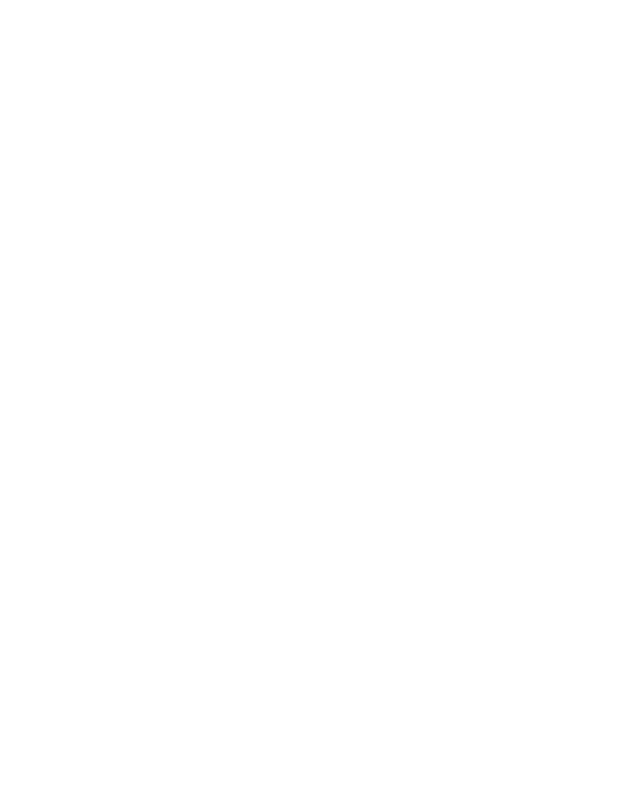
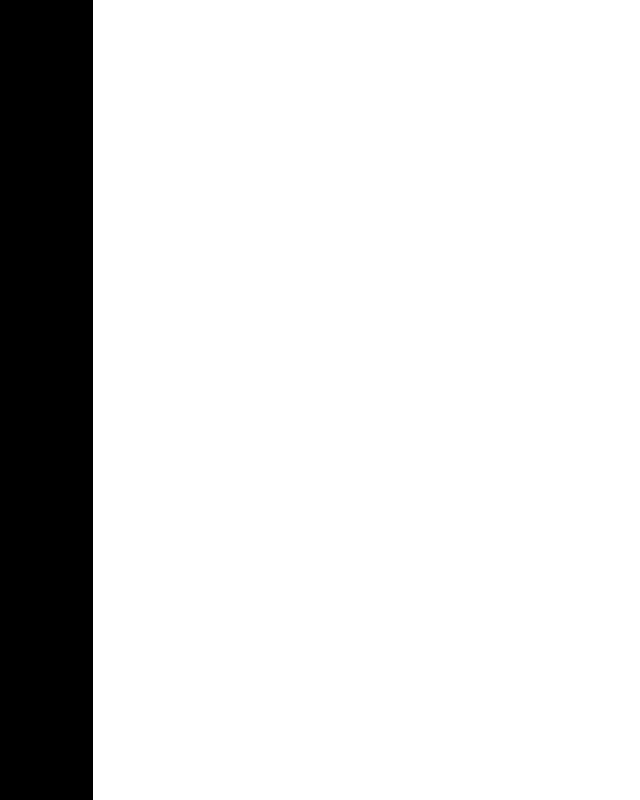
Before and after one commit to Bukaj03/bukaj03.github.portfolio, a plain HTML site: page index.html in a window 1280 px wide. Shown: the whole page, without its empty margins (0-640 px from the left). Drawn offline with Linux system fonts and the light colour scheme.

Commit message:
added-basic-tags

```diff
--- a/index.html
+++ b/index.html
@@ -9,16 +9,19 @@
     <link rel="stylesheet" href="master.css">
 </head>
 <body>
-    <aside>
-        <nav>
+    <aside class="menu">
+
+        <nav class="navigation">
 
         </nav>
+
     </aside>
 
-    <section>
-        <article>
+    <section class="container">
 
-        </article>
+        <header class="banner">
+
+        </header>
 
     </section>
 </body>
--- a/master.css
+++ b/master.css
@@ -1,5 +1,8 @@
 *{
     box-sizing: border-box;
+    text-decoration: none;
+    list-style: none;
+    color: white;
 }
 
 :root{
@@ -9,7 +12,43 @@
 body, ul, li, a, h1, h2, h3, h4, h5, h6{
     margin: 0;
     padding: 0;
-    text-decoration: none;
-    list-style: none;
-    color: black;
 }
+
+body{
+    display: flex;
+    min-width: 100vw;
+    min-height: 100vh;
+}
+
+/*
+    /\/\/\/\/\/\/\ MENU /\/\/\/\/\/\/\
+ */
+
+.menu {
+    background-color: black;
+    width: 100px;
+}
+
+/*
+    /\/\/\/\/\/\/\ NAVIGATION /\/\/\/\/\/\/\
+ */
+
+.navigation{
+
+}
+
+/*
+    /\/\/\/\/\/\/\ CONTAINER /\/\/\/\/\/\/\
+ */
+
+.container{
+    width: 100%;
+}
+
+/*
+    /\/\/\/\/\/\/\ BANNER /\/\/\/\/\/\/\
+ */
+
+.banner{
+
+}
```
